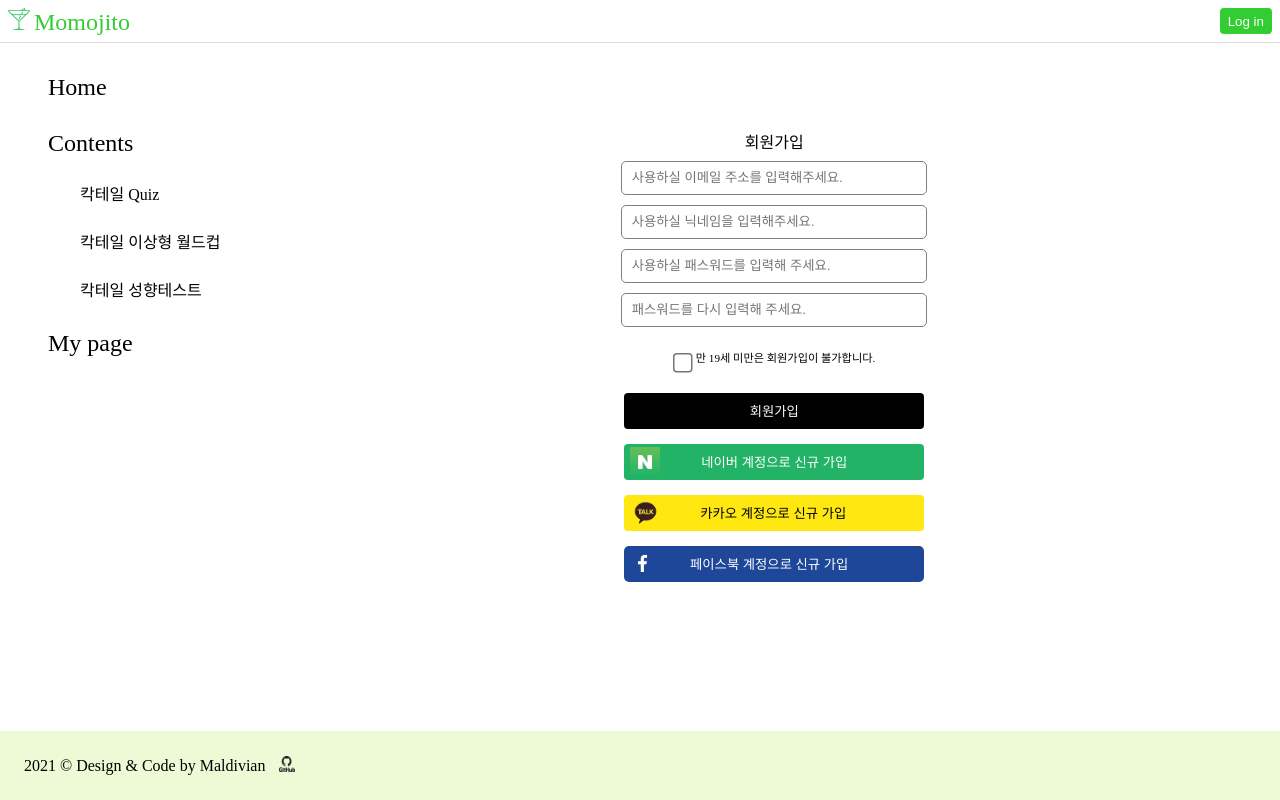
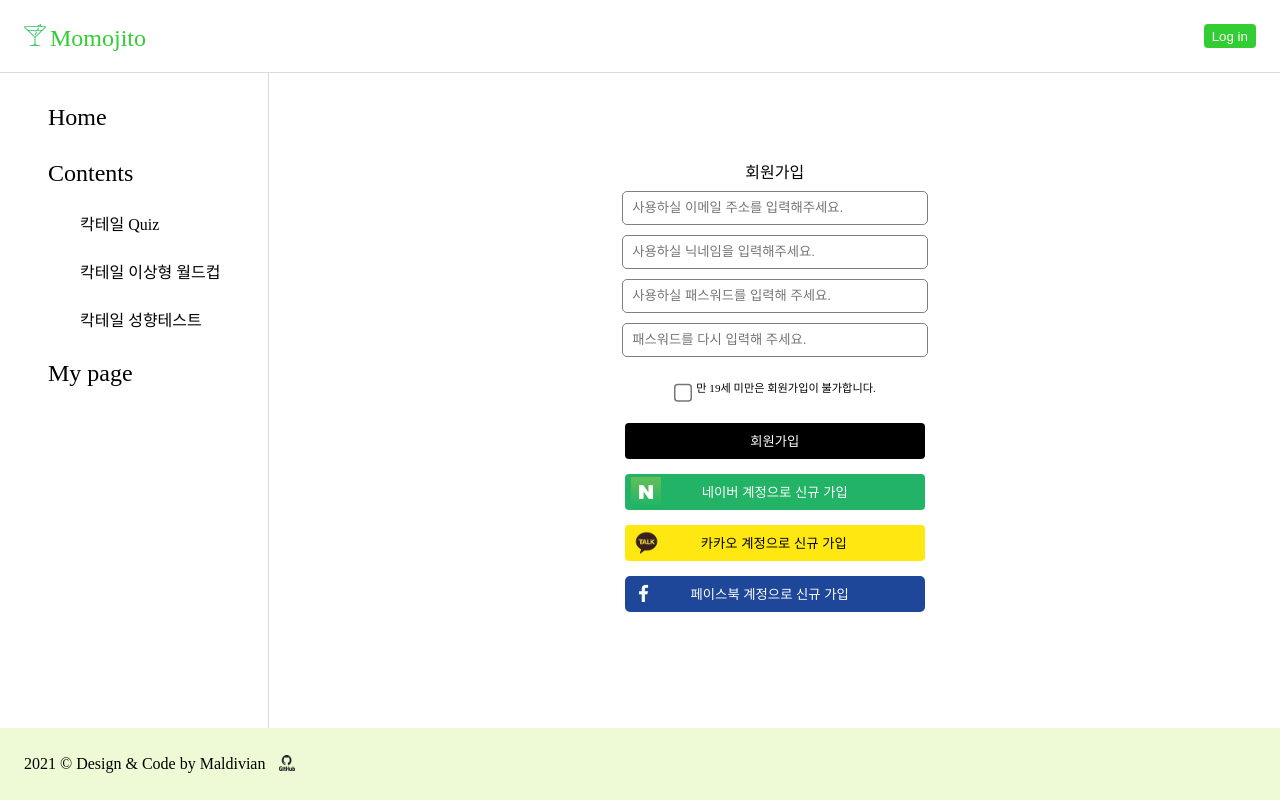
Before and after one commit to codestates/momojito_Client, a Next.js app: page /signup in a window 1280 px wide. Built offline with nearby package versions, Linux system fonts and the light colour scheme.

Commit message:
Add cursor pointer

```diff
--- a/components/Button.js
+++ b/components/Button.js
@@ -12,6 +12,7 @@ const Button = styled.button`
     else return props.theme.grey;
   }};
   color: white;
+  cursor: pointer;
 `;
 
 export default Button;
--- a/components/Footer.js
+++ b/components/Footer.js
@@ -19,6 +19,7 @@ const DesktopFooter = styled.div`
   display: flex;
   align-items: center;
   padding: 1.5rem;
+  height: 1.5rem;
   background-color: ${(props) => props.theme.sub};
   img {
     margin-left: 0.5rem;
@@ -29,13 +30,14 @@ const DesktopFooter = styled.div`
 
 const Button = styled.button`
   background-color: transparent;
+  cursor: pointer;
   border: 0;
 `;
 
 export default function Footer() {
   const router = useRouter();
   const userContext = useContext(ThemeContext).userContext;
-  const isDesktop = useMediaQuery({ query: "(min-width: 1024px" });
+  const isDesktop = useMediaQuery({ query: "(min-width: 1024px)" });
   if (isDesktop) {
     return (
       <DesktopFooter>
--- a/components/Header.js
+++ b/components/Header.js
@@ -7,12 +7,17 @@ const Container = styled.div`
   flex: none;
   border-bottom: 1px solid rgba(219, 219, 219);
   padding: 0.5rem;
+  @media (min-width: 1024px) {
+    padding: 1.5rem;
+    height: 1.5rem;
+  }
   display: ${(props) => (props.theme.userContext.user.isLogin ? "" : "flex")};
   justify-content: ${(props) =>
     props.theme.userContext.user.isLogin ? "" : "space-between"};
 `;
 
 const Logo = styled.div`
+  cursor: pointer;
   display: flex;
   align-items: baseline;
   justify-content: center;
--- a/components/HoverButton.js
+++ b/components/HoverButton.js
@@ -1,35 +1,35 @@
-import styled from 'styled-components';
+import styled from "styled-components";
 
 const HoverButton = styled.div`
   display: flex;
   justify-content: center;
   position: relative;
   margin-top: 5%;
-
+  cursor: pointer;
   button {
     overflow: hidden;
     position: relative;
     display: inline-block;
     text-align: center;
     background: 0 none;
-    border: 1px solid #31C460;
+    border: 1px solid #31c460;
     border-radius: 5px;
     transition: all 0.5s;
-    color: #31C460;
+    color: #31c460;
     font-size: 60%;
     padding-top: 0.3%;
   }
 
   button:hover {
-    background-color: #31C460;
+    background-color: #31c460;
     color: white;
     cursor: pointer;
   }
   button:before {
-    content: '';
+    content: "";
     z-index: -1;
     position: absolute;
-    background: #31C460;
+    background: #31c460;
     transition: all 1s;
 
     left: 0;
--- a/components/Sidebar.js
+++ b/components/Sidebar.js
@@ -4,6 +4,7 @@ import { useContext } from "react";
 const Container = styled.div`
   display: none;
   padding: 1rem;
+  border-right: 1px solid rgba(219, 219, 219);
   @media (min-width: 1024px) {
     display: block;
   }
@@ -12,6 +13,7 @@ const Container = styled.div`
     font-size: 1.5rem;
     background: white;
     color: black;
+    cursor: pointer;
     &:hover {
       background: ${(props) => props.theme.main};
       color: white;
@@ -22,6 +24,7 @@ const Container = styled.div`
     margin-left: 2rem;
     background: white;
     color: black;
+    cursor: pointer;
     &:hover {
       background: ${(props) => props.theme.main};
       color: white;
@@ -59,8 +62,7 @@ export default function Sidebar() {
       >
         My page
       </div>
-      {userContext.user.isLogin? <div className="big">Log out</div> : ''}
-
+      {userContext.user.isLogin ? <div className="big">Log out</div> : ""}
     </Container>
   );
 }
--- a/pages/_app.js
+++ b/pages/_app.js
@@ -26,7 +26,7 @@ export default function MyApp({ Component, pageProps }) {
     myCocktailList: [],
   });
   useEffect(() => {
-    const accessToken = localStorage.getItem('accessToken');
+    const accessToken = localStorage.getItem("accessToken");
     if (accessToken) {
       axios
         .get("http://localhost:5000/auth/accesstoken", {
@@ -47,7 +47,7 @@ export default function MyApp({ Component, pageProps }) {
         });
     }
   }, []);
-  console.log('userInfo', user);
+  console.log("userInfo", user);
   return (
     <>
       <Reset />
@@ -68,8 +68,6 @@ export default function MyApp({ Component, pageProps }) {
     </>
   );
 }
-
-
 
 // import { useState } from "react";
 // import { createGlobalStyle, ThemeProvider } from "styled-components";
```
Also changed, not shown: components/CardGrid.js (+5 -3 lines). Lines whose indentation alone changed are shown as unchanged.
